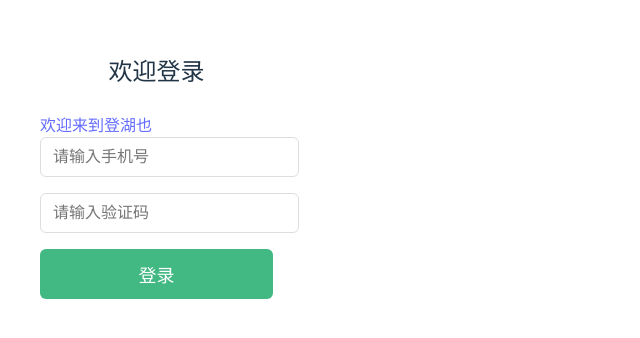
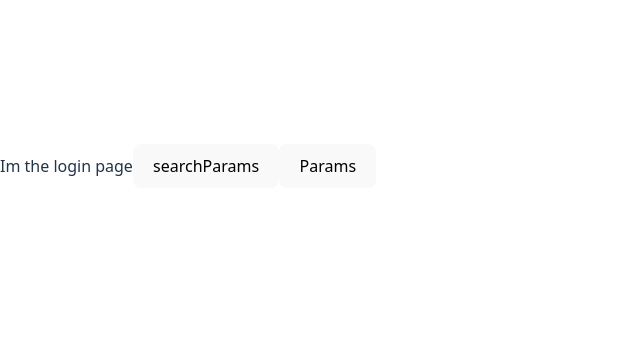
Before and after one commit to Rishi-Mishima/React-heima-meituan, a React (Vite) app: page /login in a window 1280 px wide. Shown: the part 234-572 px from the top of the page, without its empty margins (0-640 px from the left). Built offline with nearby package versions, Linux system fonts and the light colour scheme.

Commit message:
配置二级路由

```diff
--- /dev/null
+++ b/src/page/About/index.tsx
@@ -0,0 +1,9 @@
+const About = () => {
+    return (
+        <div>
+            I m the about page - second layer router
+        </div>
+    )
+}
+
+export default About
--- a/src/page/Article/index.tsx
+++ b/src/page/Article/index.tsx
@@ -1,87 +1,107 @@
 import { useEffect, useState } from "react";
 import { useParams, Link } from "react-router-dom";
 
-type ArticleDTO = {
-    id: string;
-    title: string;
-    author: string;
-    content: string;
-};
+// type ArticleDTO = {
+//     id: string;
+//     title: string;
+//     author: string;
+//     content: string;
+// };
 
-export default function Article() {
-    const { id } = useParams<{ id: string }>();
+// export default function Article() {
+//     const { id } = useParams<{ id: string }>();
 
-    const [article, setArticle] = useState<ArticleDTO | null>(null);
-    const [loading, setLoading] = useState<boolean>(true);
-    const [error, setError] = useState<string | null>(null);
+//     const [article, setArticle] = useState<ArticleDTO | null>(null);
+//     const [loading, setLoading] = useState<boolean>(true);
+//     const [error, setError] = useState<string | null>(null);
 
-    useEffect(() => {
-        if (!id) {
-            setError("Missing article id in URL");
-            setLoading(false);
-            return;
-        }
+//     useEffect(() => {
+//         if (!id) {
+//             setError("Missing article id in URL");
+//             setLoading(false);
+//             return;
+//         }
 
-        const controller = new AbortController();
+//         const controller = new AbortController();
 
-        const fetchArticle = async () => {
-            try {
-                setLoading(true);
-                setError(null);
-                setArticle(null);
+//         const fetchArticle = async () => {
+//             try {
+//                 setLoading(true);
+//                 setError(null);
+//                 setArticle(null);
 
-                const res = await fetch(`/api/articles/${id}`, {
-                    signal: controller.signal,
-                });
+//                 const res = await fetch(`/api/articles/${id}`, {
+//                     signal: controller.signal,
+//                 });
 
-                if (!res.ok) throw new Error(`Failed to fetch article (${res.status})`);
+//                 if (!res.ok) throw new Error(`Failed to fetch article (${res.status})`);
 
-                const data: ArticleDTO = await res.json();
-                setArticle(data);
-            } catch (err: unknown) {
-                // ✅ 解决 err unknown
-                if (err instanceof Error) {
-                    // AbortError 通常不需要展示给用户
-                    if (err.name !== "AbortError") setError(err.message);
-                } else {
-                    setError("Unknown error");
-                }
-            } finally {
-                setLoading(false);
-            }
-        };
+//                 const data: ArticleDTO = await res.json();
+//                 setArticle(data);
+//             } catch (err: unknown) {
+//                 // ✅ 解决 err unknown
+//                 if (err instanceof Error) {
+//                     // AbortError 通常不需要展示给用户
+//                     if (err.name !== "AbortError") setError(err.message);
+//                 } else {
+//                     setError("Unknown error");
+//                 }
+//             } finally {
+//                 setLoading(false);
+//             }
+//         };
 
-        fetchArticle();
+//         fetchArticle();
 
-        return () => controller.abort();
-    }, [id]);
+//         return () => controller.abort();
+//     }, [id]);
 
-    // ✅ 解决 article 可能为 null：用明确的分支返回
-    if (loading) return <div>Loading...</div>;
+//     // ✅ 解决 article 可能为 null：用明确的分支返回
+//     if (loading) return <div>Loading...</div>;
 
-    if (error) {
-        return (
-            <div>
-                <p>Error: {error}</p>
-                <Link to="/articles">← Back</Link>
-            </div>
-        );
-    }
+//     if (error) {
+//         return (
+//             <div>
+//                 <p>Error: {error}</p>
+//                 <Link to="/articles">← Back</Link>
+//             </div>
+//         );
+//     }
 
-    if (!article) {
-        return (
-            <div>
-                <p>Article not found.</p>
-                <Link to="/articles">← Back</Link>
-            </div>
-        );
-    }
+//     if (!article) {
+//         return (
+//             <div>
+//                 <p>Article not found.</p>
+//                 <Link to="/articles">← Back</Link>
+//             </div>
+//         );
+//     }
+
+//     return (
+//         <div className="article-page">
+//             <h1>{article.title}</h1>
+//             <p className="meta">Author: {article.author}</p>
+//             <div className="content">{article.content}</div>
+//         </div>
+//     );
+// }
+
+import { useSearchParams } from "react-router-dom";
+
+const Article = () => {
+    // const [params] = useSearchParams()
+    // //params自带GET方法
+    // const id = params.get('id')
+    // const name = params.get('name')
+
+    const params = useParams()
+    const id = params.id
 
     return (
-        <div className="article-page">
-            <h1>{article.title}</h1>
-            <p className="meta">Author: {article.author}</p>
-            <div className="content">{article.content}</div>
-        </div>
-    );
+        // 此时会显示 I m the Article Page 1001
+        // <div>I m the Article Page {id} </div>
+        <div>I m the Article Page - {id} </div>
+
+    )
 }
+export default Article
--- /dev/null
+++ b/src/page/Board/index.tsx
@@ -0,0 +1,9 @@
+const Board = () => {
+    return (
+        <div>
+            I m the Board page - second layer router
+        </div>
+    )
+}
+
+export default Board
--- /dev/null
+++ b/src/page/Layout/index.tsx
@@ -0,0 +1,18 @@
+import { Link, Outlet } from 'react-router-dom'
+
+const Layout = () => {
+    return (
+        <div>
+            I m the 1st layer layout router
+
+            {/* 配置二级路由出口 */}
+            <Link to='board'> Board </Link>
+            <Link to='about'> About</Link>
+            <Outlet>
+
+            </Outlet>
+        </div>
+    )
+}
+
+export default Layout
--- a/src/page/Login/index.tsx
+++ b/src/page/Login/index.tsx
@@ -1,62 +1,65 @@
-import './Login.scss'
-import { useState } from 'react'
-import { Link } from 'react-router-dom'
+// import './Login.scss'
+// import { useState } from 'react'
+// import { Link } from 'react-router-dom'
+
+// const Login = () => {
+//     const [mobile, setMobile] = useState('')
+//     const [code, setCode] = useState('')
+
+//     const handleLogin = () => {
+//         console.log('手机号:', mobile)
+//         console.log('验证码:', code)
+//         alert('登录逻辑写这里')
+//     }
+
+//     return (
+//         <div className="login-page">
+//             <h2>欢迎登录</h2>
+
+//             <Link to={'/article'}> 欢迎来到登湖也</Link>
+
+//             <div className="form-item">
+//                 <input
+//                     type="text"
+//                     placeholder="请输入手机号"
+//                     value={mobile}
+//                     onChange={e => setMobile(e.target.value)}
+//                 />
+//             </div>
+
+//             <div className="form-item">
+//                 <input
+//                     type="text"
+//                     placeholder="请输入验证码"
+//                     value={code}
+//                     onChange={e => setCode(e.target.value)}
+//                 />
+//             </div>
+
+//             <button className="login-btn" onClick={handleLogin}>
+//                 登录
+//             </button>
+//         </div>
+//     )
+// }
+
+// export default Login
+
+import { useNavigate } from "react-router-dom";
 
 const Login = () => {
-    const [mobile, setMobile] = useState('')
-    const [code, setCode] = useState('')
+    const navigate = useNavigate()
+    return (
+        <div>
+            Im the login page
 
-    const handleLogin = () => {
-        console.log('手机号:', mobile)
-        console.log('验证码:', code)
-        alert('登录逻辑写这里')
-    }
+            <button onClick={() => navigate('/article?id=1001&name=jack')}> searchParams </button>
+            <button onClick={() => navigate('/article/1001 ')}>Params</button>
 
-    return (
-        <div className="login-page">
-            <h2>欢迎登录</h2>
 
-            <Link to={'/article'}> 欢迎来到登湖也</Link>
+        </div>
 
-            <div className="form-item">
-                <input
-                    type="text"
-                    placeholder="请输入手机号"
-                    value={mobile}
-                    onChange={e => setMobile(e.target.value)}
-                />
-            </div>
-
-            <div className="form-item">
-                <input
-                    type="text"
-                    placeholder="请输入验证码"
-                    value={code}
-                    onChange={e => setCode(e.target.value)}
-                />
-            </div>
-
-            <button className="login-btn" onClick={handleLogin}>
-                登录
-            </button>
-        </div>
     )
 }
 
 export default Login
-
-// import { useNavigate } from "react-router-dom";
-
-// const Login = () => {
-//     const navigate = useNavigate()
-//     return (
-//         <div>
-//             Im the login page
-
-//             <button onClick={() => navigate('/article')}> click me</button>
-//         </div>
-
-//     )
-// }
-
-// export default Login
```
Also changed, not shown: src/router/index.tsx (+18 -1 lines).
